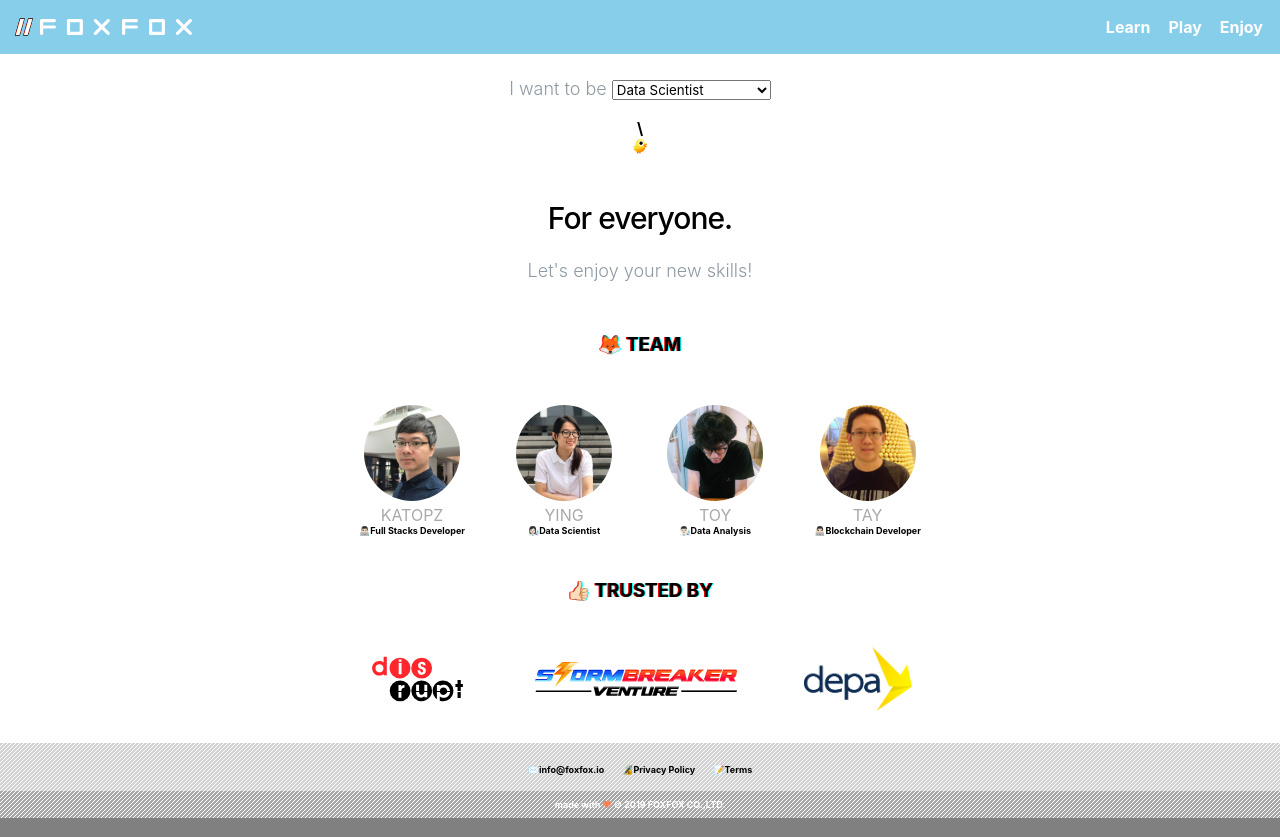
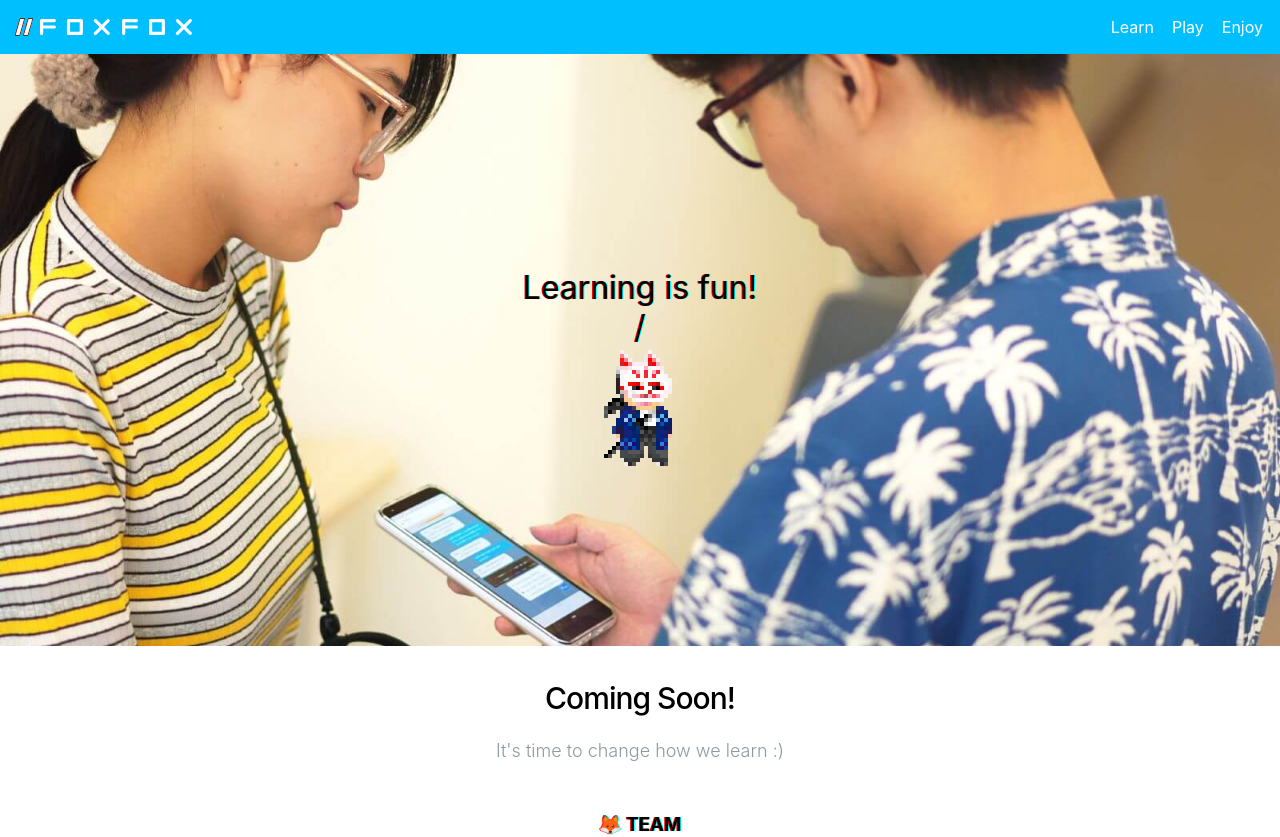
Before and after one commit to foxfoxio/foxfox-www, a React (Create React App) app in the folder web/: page / in a window 1280 px wide. Shown: the top 837 px of the page. Built offline with nearby package versions, Linux system fonts and the light colour scheme.

Commit message:
Add cover

```diff
--- a/web/src/App.js
+++ b/web/src/App.js
@@ -6,7 +6,7 @@ const font_family =
 const Appz = styled.div`
   display: flex;
   flex-flow: row wrap;
-  font-weight: bold;
+
   text-align: center;
   background: white;
   text-align: center;
@@ -18,7 +18,7 @@ const Appz = styled.div`
   }
 
   .header {
-    background: skyblue;
+    background: deepskyblue;
     display: flex;
     align-items: center;
     width: 100%;
@@ -63,7 +63,9 @@ const Appz = styled.div`
   }
 
   .navigation a:hover {
-    border: 1px solid coral;
+    border-radius: 8px;
+    background-color: white;
+    color: deepskyblue;
   }
 
   h2 {
@@ -84,13 +86,54 @@ const Appz = styled.div`
     font-family: ${font_family};
   }
 
+  .icon {
+    image-rendering: pixelated;
+  }
+
   h3 {
     text-shadow: -1px 0 red, 1px 0 cyan;
-    margin-bottom: 2em;
+  }
+
+  .learn {
+    display: flex;
+    background-image: url('/img/home/cover.jpg');
+    background-size: cover;
+    background-repeat: no-repeat
+    background-position: 40% 25%;
+    height: 50vh;
+
+    .title {
+      margin: auto;
+      margin-bottom: 10vh;
+
+      div {
+        font-weight: 400;
+        font-size: 2em;
+        text-shadow: -1px 0 red, 1px 0 cyan;
+      }
+    }
+
+    .icon {
+      width: auto;
+      height: 64px;
+    }
+
+    @media only screen and (min-width: 768px) {
+      background-position: 50% 60%;
+      height: 72vh;
+
+      .title {
+        margin-bottom: 20vh;
+      }
+
+      .icon {
+        height: 128px;
+      }
+    }
   }
 
   .team {
-    width: 100%;
+    overflow: hidden;
 
     div {
       display: flex;
@@ -100,10 +143,18 @@ const Appz = styled.div`
       margin: auto;
 
       img {
-        width: 6em;
-        height: 6em;
+        width: auto;
+        height: 4em;
         border-radius: 50%;
-        padding: 0.25em;
+        border-color: powderblue;
+        border-width: thick;
+        border-style: solid;
+        margin: 0.5em;
+
+        @media only screen and (min-width: 768px) {
+          height: 6em;
+          margin: 1em;
+        }
       }
 
       div {
@@ -124,8 +175,8 @@ const Appz = styled.div`
   }
 
   .trusted {
-    width: 100%;
     margin-bottom: 1em;
+    overflow: hidden;
 
     div {
       display: flex;
@@ -136,6 +187,12 @@ const Appz = styled.div`
       img {
         padding-top: 0;
         margin: 0.5em;
+        width: auto;
+        height: 3em;
+
+        @media only screen and (min-width: 768px) {
+          height: 4em;
+        }
       }
     }
   }
@@ -144,7 +201,7 @@ const Appz = styled.div`
     display: flex;
     justify-content: center;
     align-items: center;
-    background: lightgrey;
+    background: lightskyblue;
     background-image: url('/img/4dot.png');
     height: 2em;
 
@@ -158,7 +215,7 @@ const Appz = styled.div`
 
     display: flex;
     justify-content: space-around;
-    background: darkgrey;
+    background: deepskyblue;
     background-image: url('/img/4dot.png');
 
     span {
@@ -190,25 +247,15 @@ const App = () => {
         </div>
       </header>
       <section className='learn'>
-        <div>
-          <p>
-            I want to be{' '}
-            <select>
-              <option value='ds'>Data Scientist</option>
-              <option value='de'>Data Engineer</option>
-              <option value='bd'>Blockchain Developer</option>
-              <option value='fd'>Fullstack Developer</option>
-            </select>
-          </p>
-        </div>
-        <div>\</div>
-        <div>
-          <img alt='duck' src='/img/duck-l.png' width='16px' height='auto' />
+        <div className='title'>
+          <div>Learning is fun!</div>
+          <div>/</div>
+          <img className='icon' alt='fox' src='/img/fox.png' />
         </div>
       </section>
       <section className='play'>
-        <h2>For everyone.</h2>
-        <p>Let's enjoy your new skills!</p>
+        <h2>Coming Soon!</h2>
+        <p>It's time to change how we learn :)</p>
       </section>
       <section className='team'>
         <h3>
@@ -245,7 +292,7 @@ const App = () => {
               <span role='img' aria-label='Terms'>
                 👨🏻‍🔬
               </span>
-              Data Analysis
+              Data Analyst
             </small>
           </div>
           <div>
@@ -268,9 +315,9 @@ const App = () => {
           TRUSTED BY
         </h3>
         <div>
-          <img width='auto' height='64px' alt='Disrupt Technology Venture' src='/img/disrupt-logo.svg' />
-          <img width='auto' height='64px' alt='Stormbreaker Venture' src='/img/stormbreaker-logo.svg' />
-          <img width='auto' height='64px' alt='สำนักงานส่งเสริมเศรษฐกิจดิจิทัล (depa)' src='/img/depa-logo.png' />
+          <img alt='Disrupt Technology Venture' src='/img/disrupt-logo.svg' />
+          <img alt='Stormbreaker Venture' src='/img/stormbreaker-logo.svg' />
+          <img alt='สำนักงานส่งเสริมเศรษฐกิจดิจิทัล (depa)' src='/img/depa-logo.png' />
         </div>
       </section>
       <section className='leg'>
```
Also changed, not shown: web/public/img/home/cover.jpg (added).
